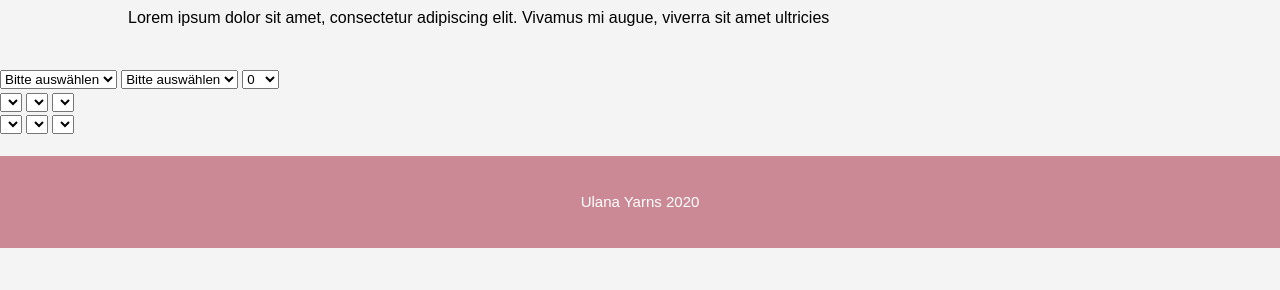
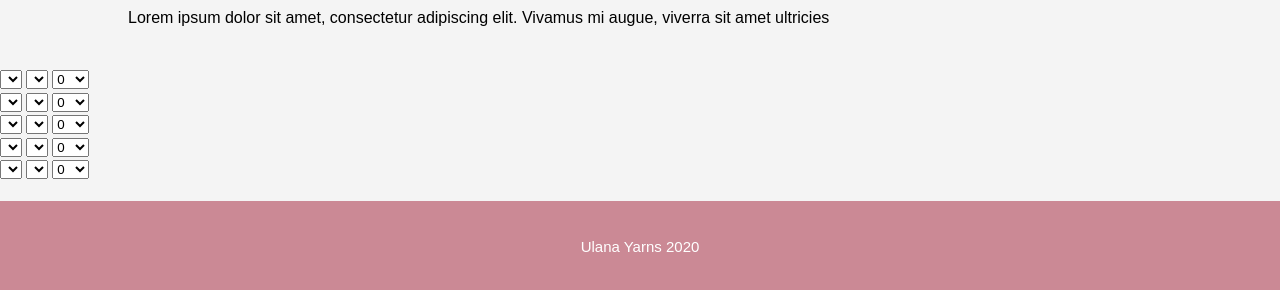
Before and after one commit to seblod90/seblod90.github.io, a plain HTML site: page order.html in a window 1280 px wide. Shown: the part 732-1022 px from the top of the page. Before the commit the page ends 980 px from the top, so only its background shows below. Drawn offline with Linux system fonts and the light colour scheme.

Commit message:
automatic fill for 5 selection rows

```diff
--- a/js/script.js
+++ b/js/script.js
@@ -1,18 +1,9 @@
 
-/*
-$.getJSON('js/data.json', function(data){
-console.log(data);
-$("#demo").html("JUUUUHU");
-var $secondChoice = $("#second-choice");
-  $(data).each(function(i, hero){
-	  $secondChoice.append("<option>" + hero.Name + "</option>");
-  });
-})
-*/
+for (s = 1; s <= 5; s++) {
 
 	$.getJSON('js/yarns.json', function(data){
 	console.log(data);
-var $yarn_selection = $("#yarn1");
+	var $yarn_selection = $("#yarn" + s);
 	  $yarn_selection.append('<option selected value="base">Bitte auswählen</option>')
 	  $(data).each(function(i, entry){
 		  $yarn_selection.append("<option>" + entry.name + "</option>");
@@ -22,14 +13,16 @@ var $yarn_selection = $("#yarn1");
 
 	$.getJSON('js/colors.json', function(data){
 	console.log(data);
-var $color_selection = $("#color1");
+	var $color_selection = $("#color" + s);
 	  $color_selection.append('<option selected value="base">Bitte auswählen</option>')
 	  $(data).each(function(i, entry){
 		  $color_selection.append("<option>" + entry.name + "</option>");
 	  });
 	})
 
-var $amount_selection = $("#amount1");
+	var $amount_selection = $("#amount" + s);
 	  for (i = 0; i < 11; i++) {
 		$amount_selection.append("<option>" + i + "</option>");
 	}
+
+}
--- a/order.html
+++ b/order.html
@@ -63,6 +63,17 @@
 <select id="color3"></select>
 <select id="amount3"></select>
 
+<br>
+<select id="yarn4"></select>
+<select id="color4"></select>
+<select id="amount4"></select>
+
+<br>
+<select id="yarn5"></select>
+<select id="color5"></select>
+<select id="amount5"></select>
+
+<br>
     <footer>
       <p>Ulana Yarns 2020</p>
     </footer>
```
Lines whose indentation alone changed are shown as unchanged.
